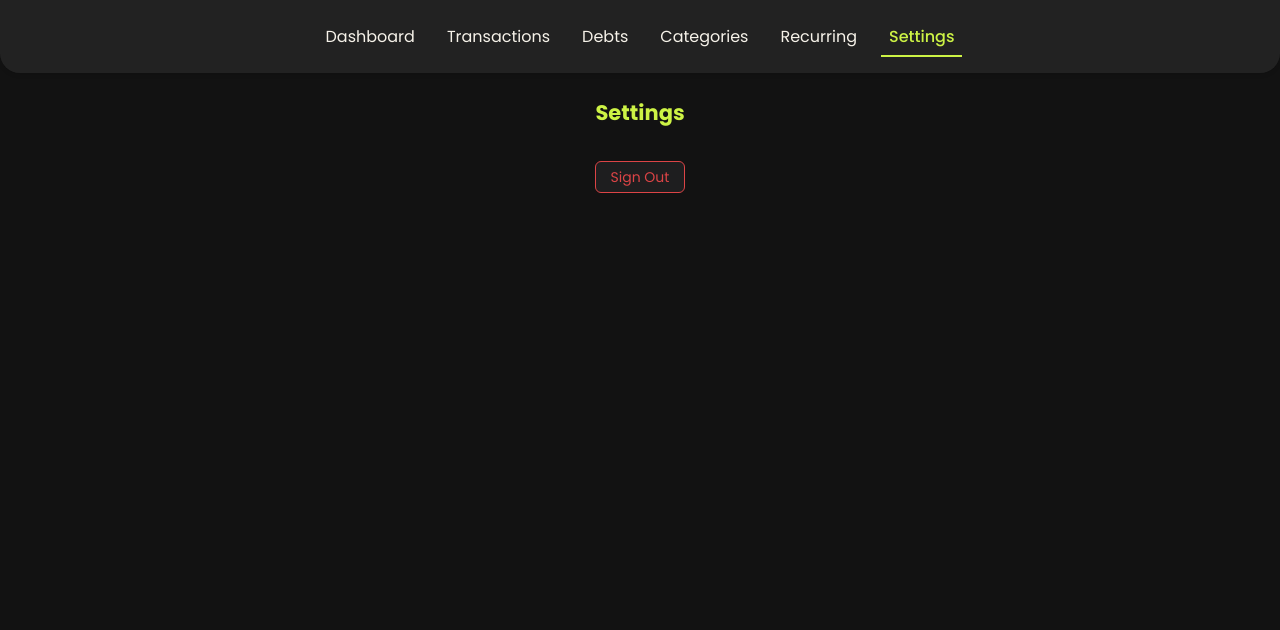
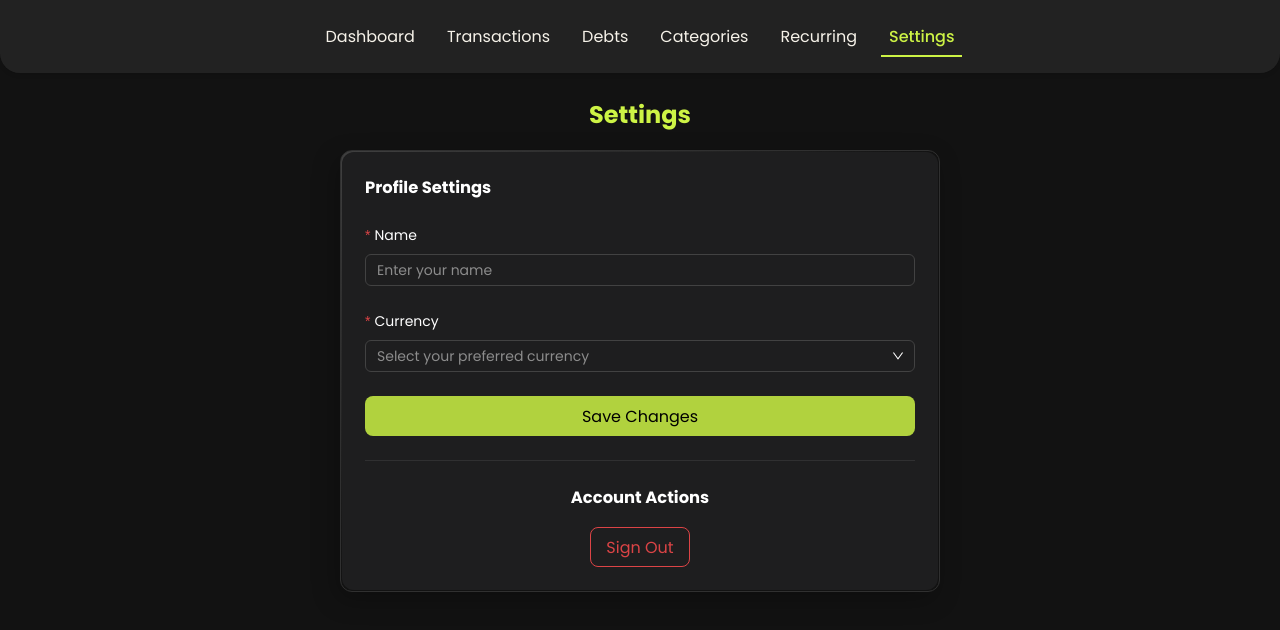
Before and after one commit to Arsal-Naeem/smart-spend, a Next.js app: page /settings in a window 1280 px wide. Shown: the top 630 px of the page. Built offline with nearby package versions, Linux system fonts and the light colour scheme; no server answers; the database is empty; sample sign-in values are in the browser's storage.

Commit message:
Enhance user profile settings with form for name and currency; implement user data fetching and profile update functionality.

```diff
--- a/src/app/settings/page.tsx
+++ b/src/app/settings/page.tsx
@@ -1,14 +1,97 @@
 "use client";
 import MainLayout from "@/components/MainLayout/MainLayout";
-import { Button } from "antd";
+import {
+  Button,
+  Form,
+  Input,
+  Select,
+  Card,
+  message,
+  Space,
+  Divider,
+} from "antd";
 import { signOut, useSession } from "next-auth/react";
+import { useEffect, useState } from "react";
+
+const CURRENCIES = [
+  { value: "USD", label: "USD - US Dollar" },
+  { value: "EUR", label: "EUR - Euro" },
+  { value: "GBP", label: "GBP - British Pound" },
+  { value: "JPY", label: "JPY - Japanese Yen" },
+  { value: "AUD", label: "AUD - Australian Dollar" },
+  { value: "CAD", label: "CAD - Canadian Dollar" },
+  { value: "CHF", label: "CHF - Swiss Franc" },
+  { value: "CNY", label: "CNY - Chinese Yuan" },
+  { value: "INR", label: "INR - Indian Rupee" },
+  { value: "PKR", label: "PKR - Pakistani Rupee" },
+];
 
 export default function UserProfile() {
   const { data: session } = useSession();
+  const [form] = Form.useForm();
+  const [loading, setLoading] = useState(false);
+  const [fetchingUser, setFetchingUser] = useState(true);
+
+  useEffect(() => {
+    if (session?.user?.email) {
+      fetchUserData();
+    }
+  }, [session]);
+
+  const fetchUserData = async () => {
+    try {
+      setFetchingUser(true);
+      const response = await fetch(
+        `/api/users?userId=${session?.user?.userId}`
+      );
+      if (response.ok) {
+        const userData = await response.json();
+        form.setFieldsValue({
+          name: userData.name,
+          currency: userData.currency || "USD",
+        });
+      }
+    } catch (error) {
+      message.error("Failed to fetch user data");
+    } finally {
+      setFetchingUser(false);
+    }
+  };
+
+  const handleUpdateProfile = async (values: {
+    name: string;
+    currency: string;
+  }) => {
+    try {
+      setLoading(true);
+      const response = await fetch("/api/users", {
+        method: "PUT",
+        headers: {
+          "Content-Type": "application/json",
+        },
+        body: JSON.stringify({
+          userId: session?.user?.userId,
+          name: values.name,
+          currency: values.currency,
+        }),
+      });
+
+      if (response.ok) {
+        message.success("Profile updated successfully!");
+      } else {
+        message.error("Failed to update profile");
+      }
+    } catch (error) {
+      message.error("An error occurred while updating profile");
+    } finally {
+      setLoading(false);
+    }
+  };
 
   const handleSignOut = async () => {
     await signOut({ callbackUrl: "/" });
   };
+
   return (
     <MainLayout>
       <div
@@ -17,17 +100,71 @@ export default function UserProfile() {
           color: "var(--color-accent)",
         }}
       >
-        <h2 style={{ textAlign: "center" }}>Settings</h2>
+        <h2 style={{ fontSize: "24px", textAlign: "center" }}>Settings</h2>
       </div>
       <div
         style={{
-          marginTop: "16px",
           display: "flex",
-          alignItems: "center",
           justifyContent: "center",
           width: "100%",
         }}
       >
+        <Card
+          style={{ width: "100%", maxWidth: "600px" }}
+          loading={fetchingUser}
+        >
+          <h3 style={{ marginBottom: "24px" }}>Profile Settings</h3>
+          <Form
+            form={form}
+            layout="vertical"
+            onFinish={handleUpdateProfile}
+            autoComplete="off"
+          >
+            <Form.Item
+              label="Name"
+              name="name"
+              rules={[
+                { required: true, message: "Please enter your name" },
+                { min: 2, message: "Name must be at least 2 characters" },
+              ]}
+            >
+              <Input placeholder="Enter your name" />
+            </Form.Item>
+
+            <Form.Item
+              label="Currency"
+              name="currency"
+              rules={[{ required: true, message: "Please select a currency" }]}
+            >
+              <Select
+                placeholder="Select your preferred currency"
+                options={CURRENCIES}
+                showSearch
+                filterOption={(input, option) =>
+                  (option?.label ?? "")
+                    .toLowerCase()
+                    .includes(input.toLowerCase())
+                }
+              />
+            </Form.Item>
+
+            <Form.Item>
+              <Button
+                type="primary"
+                htmlType="submit"
+                loading={loading}
+                size="large"
+                block
+              >
+                Save Changes
+              </Button>
+            </Form.Item>
+          </Form>
+
+          <Divider />
+
+          <div style={{ textAlign: "center" }}>
+            <h3 style={{ marginBottom: "16px" }}>Account Actions</h3>
             {session && (
               <Button
                 onClick={(e) => {
@@ -35,11 +172,14 @@ export default function UserProfile() {
                   handleSignOut();
                 }}
                 danger
+                size="large"
               >
                 Sign Out
               </Button>
             )}
           </div>
+        </Card>
+      </div>
     </MainLayout>
   );
 }
```
Lines whose indentation alone changed are shown as unchanged.
